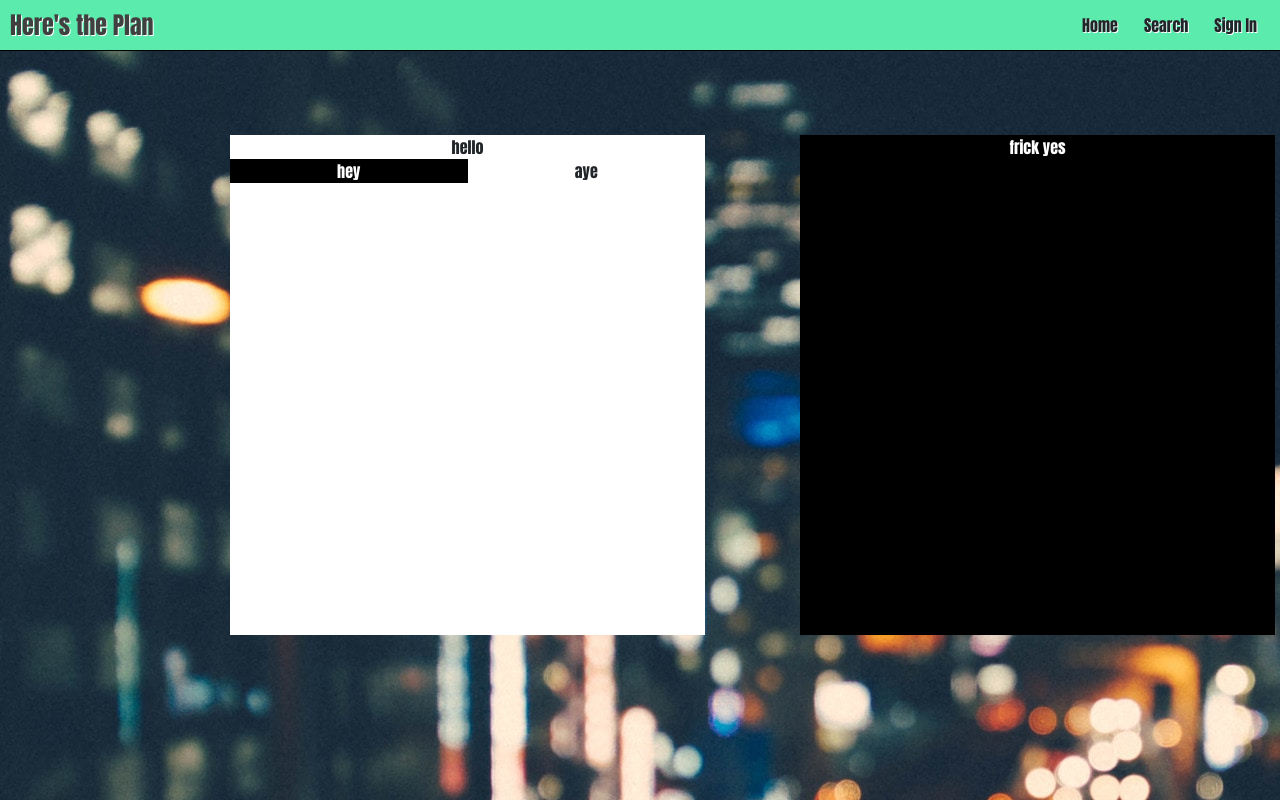
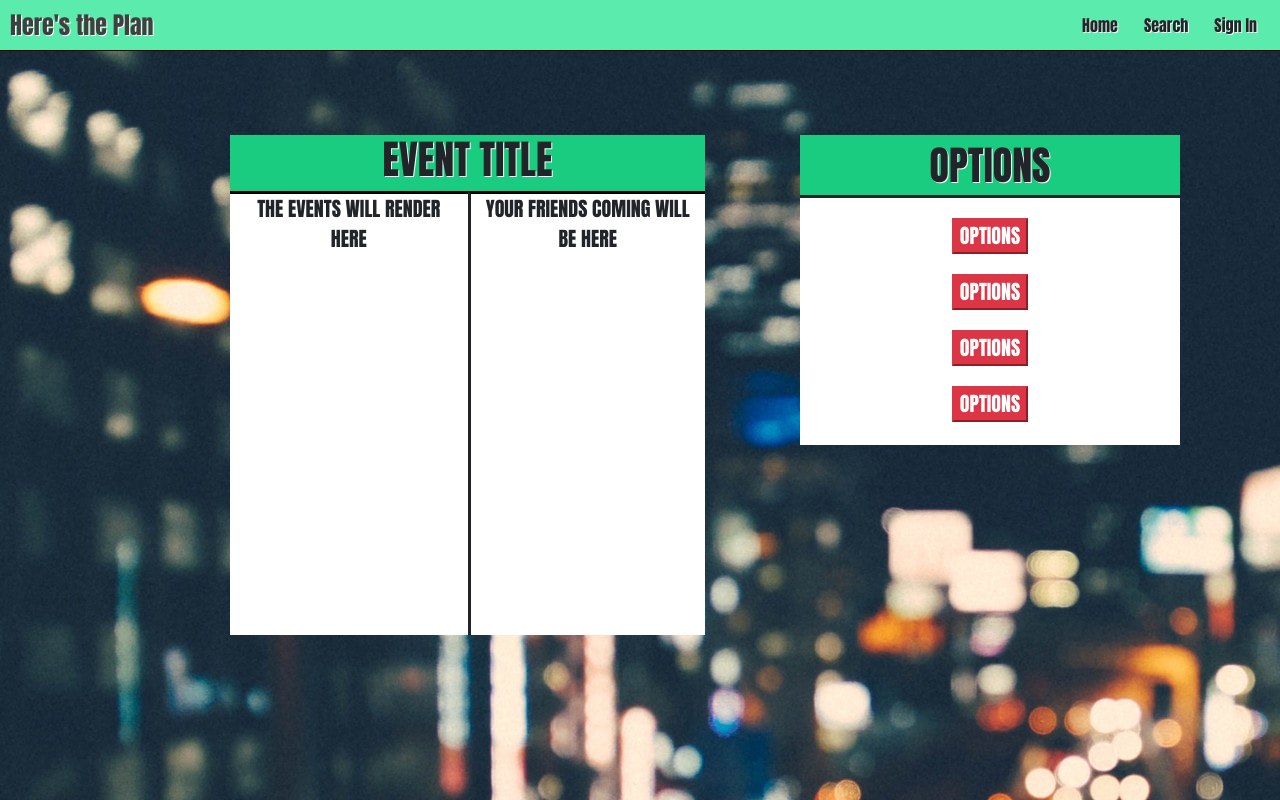
Before and after one commit to dylantrimble/herestheplan, a React (Create React App) app in the folder client/: page /profile in a window 1280 px wide. Built offline with nearby package versions, Linux system fonts and the light colour scheme; no server answers; a web font is replaced by a local one.

Commit message:
profile page lookin good

```diff
--- a/client/src/App.js
+++ b/client/src/App.js
@@ -38,8 +38,8 @@ class App extends Component {
         results => {
           console.log(results)
           this.setState({
-            latLocation: results.location.lat,
-            lngLocation: results.location.lng
+            // latLocation: results.location.lat,
+            // lngLocation: results.location.lng
           })
           const url =
             "https://maps.googleapis.com/maps/api/place/nearbysearch/json?radius=1500&type=restaurant&key=" +
--- a/client/src/css/main.css
+++ b/client/src/css/main.css
@@ -548,25 +548,50 @@ body {
 }
 
 .left {
+  font-size: 50px;
   background-color:white;
   height: 500px;
+  background-color: #19cc7f;
+  text-shadow: 1px 1px #fff;
 }
 .right {
-  color:white;
-  background-color:black;
+  height: 300px;
+  background-color:#19cc7f;
   display: inline-block;
+  font-size: 40px;
+  text-shadow: 1px 1px #fff;
 }
-
+.options {
+  font-size: 20px;
+  background-color: #fff;
+  border-top-style: solid;
+  height: 250px;
+}
+.optionButton {
+  margin-top: 20px;
+}
 .left2 {
-  background-color: black;
-  color: white;
-
+  font-size: 20px;
+  background-color: #fff;
 }
 .right2 {
   background-color: white;
+  font-size: 20px;
+  border-left-style: solid;
+  height: 444px;
 }
 /*# sourceMappingURL=main.css.map */
 
 .getStartedBtn {
   font-family: 'Bungee Inline', cursive;
 }
+
+.calendar {
+  height:60px;
+  width: 80px;
+}
+
+.left2, .right2 {
+  border-top-style: solid;
+  border-top-color: black;
+}
--- a/client/src/pages/Profile.js
+++ b/client/src/pages/Profile.js
@@ -7,14 +7,28 @@ class Profile extends Component {
         <div className="container">
           <div className="row">
             <div className="col-md-5 left">
-              hello
+
+              <h1>EVENT TITLE</h1>
               <div className="row">
-                <div className="col-md-6 left2">hey</div>
-                <div className="col-md-6 right2">aye</div>
+                <div className="col-md-6 left2">THE EVENTS WILL RENDER HERE</div>
+                <div className="col-md-6 right2">YOUR FRIENDS COMING WILL BE HERE</div>
               </div>
             </div>
             <div className="col-md-1"></div>
-            <div className="col-md-5 right">frick yes</div>
+            <div className="col-md-4 right">
+                <div>OPTIONS</div>
+                <div className="row">
+                    <div className="col-md-12 options">
+                        <button className="btn-danger optionButton">OPTIONS</button>
+                        <br />
+                        <button className="btn-danger optionButton">OPTIONS</button>
+                        <br />
+                        <button className="btn-danger optionButton">OPTIONS</button>
+                        <br />
+                        <button className="btn-danger optionButton">OPTIONS</button>
+                    </div>
+                </div>
+            </div>
           </div>
         </div>
       </div>
```
Also changed, not shown: client/src/image/c84ffc99f868d4585e8b604709dcca75.png (added).
